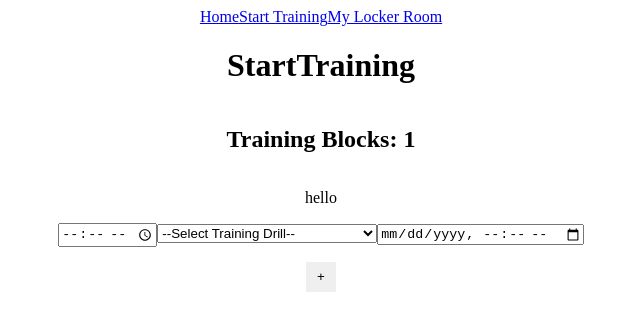
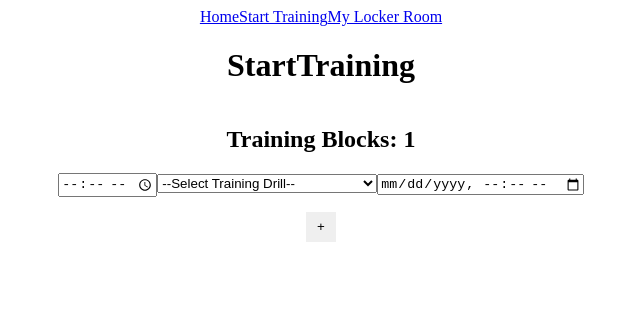
Before and after one commit to Cams-Plan/BasketNow-React-App, a React (Vite) app: page /start-training in a window 1280 px wide. Shown: the top 330 px of the page, without its empty margins (319-959 px from the left). Built offline with nearby package versions, Linux system fonts and the light colour scheme.

Commit message:
there's a bug where state change from another training block for the select on change impacts all other blocks KPIs

```diff
--- a/src/pages/StartTraining/index.jsx
+++ b/src/pages/StartTraining/index.jsx
@@ -21,9 +21,9 @@ const StartTraining = () => {
       <h2>Training Blocks: {trainingBlockElems > 0 ? trainingBlockElems+1: 1}</h2>
     </div>
     <div>
-      {elements.map((i, index) => <p key={index}>hello</p>)}
+      {elements.map((blockNum, index) => <TrainingBlockForm/>)}
     </div>
-    <TrainingBlockForm/>
+
     <AddTrainingBlockButton/>
     </>
   )
```
